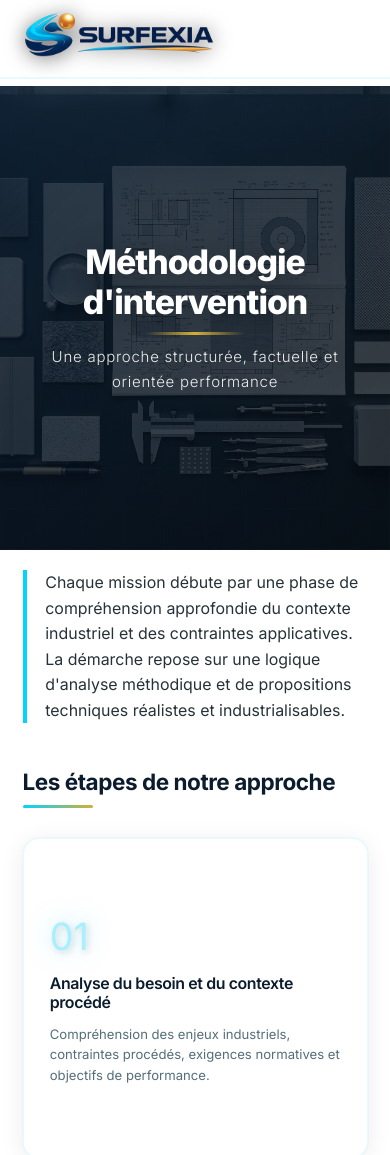
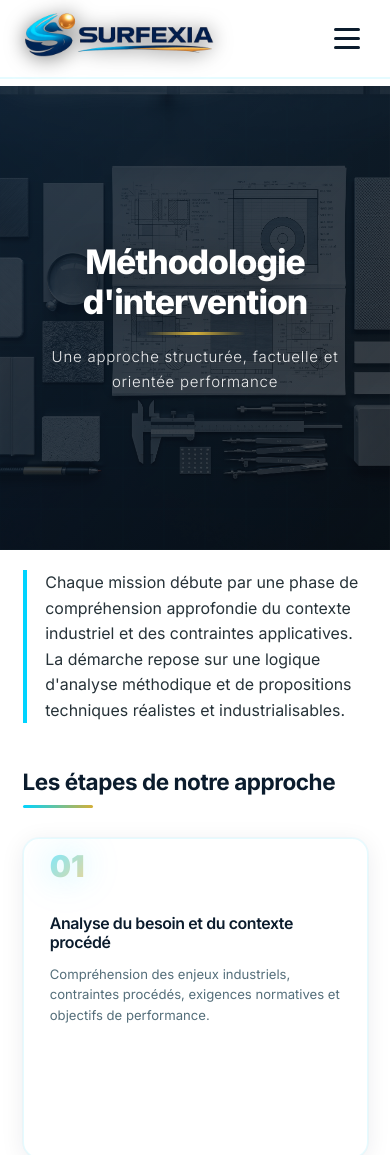
Before and after one commit to ADF-ops/SURFEXIA, a plain HTML site: page methodologie.html in a window 390 px wide. Shown: the top 1155 px of the page. Drawn offline with Linux system fonts and the light colour scheme.

Commit message:
Update style.css

```diff
--- a/style.css
+++ b/style.css
@@ -207,7 +207,11 @@ p {
 }
 
 .burger span {
-filter: drop-shadow(0 1px 3px rgba(0, 0, 0, 0.4)) drop-shadow(0 0 8px rgba(255, 255, 255, 0.6));
+  width: 26px;
+  height: 3px;
+  background: var(--primary);
+  border-radius: 3px;
+  transition: var(--transition-base);
 }
 
 .burger.active span:nth-child(1) {
@@ -596,12 +600,20 @@ filter: drop-shadow(0 1px 3px rgba(0, 0, 0, 0.4)) drop-shadow(0 0 8px rgba(255,
 }
 
 .step-number {
-  color: var(--accent);  /* Cyan solide au lieu de dégradé transparent */
-  opacity: 0.25;
-  text-shadow:
-    0 0 20px rgba(0, 212, 255, 0.6),    /* Halo cyan moyen */
-    0 0 40px rgba(0, 212, 255, 0.4),    /* Halo cyan large */
-    2px 2px 4px rgba(0, 0, 0, 0.3);     /* Ombre portée pour contraste */
+  position: absolute;
+  top: 1.25rem;
+  left: 2.25rem;
+  font-size: 3rem;
+  font-weight: 900;
+  background: linear-gradient(135deg, var(--accent) 0%, var(--gold) 100%);
+  -webkit-background-clip: text;
+  -webkit-text-fill-color: transparent;
+  background-clip: text;
+  opacity: 0.35;
+  line-height: 1;
+  font-family: "Inter", monospace;
+  z-index: 1;
+  text-shadow: 0 0 30px rgba(0, 212, 255, 0.3);
 }
 
 /* Offer Cards */
@@ -1034,14 +1046,12 @@ footer strong {
   }
 
   .step-number {
-    font-size: 2.5rem !important;        /* Légèrement plus grand */
-  color: var(--accent) !important;     /* Cyan solide */
-  opacity: 0.35 !important;            /* Un peu plus visible */
-  text-shadow:
-    0 0 25px rgba(0, 212, 255, 0.8),   /* Halo cyan intense */
-    0 0 50px rgba(0, 212, 255, 0.5),   /* Halo cyan très large */
-    2px 2px 6px rgba(0, 0, 0, 0.5) !important; /* Ombre noire forte */
-}
+    font-size: 2rem;
+    left: 1.75rem;
+    top: 0.75rem;
+    opacity: 0.5;
+    filter: drop-shadow(0 0 20px rgba(0, 212, 255, 0.4));
+  }
 
    .card-step h3 {
     margin-top: 0.5rem;
```
